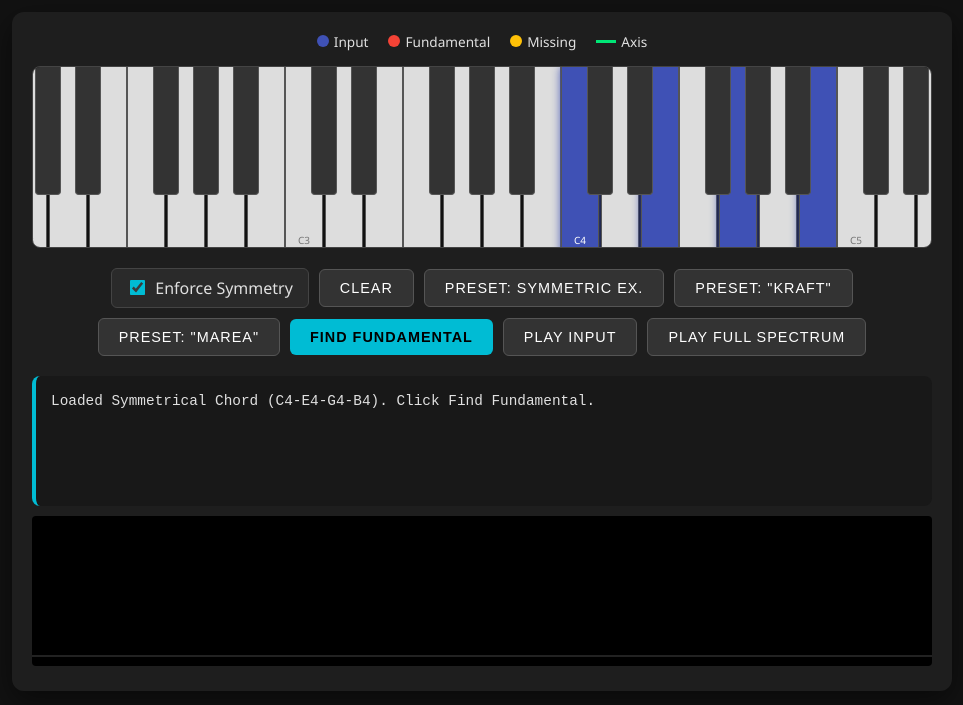
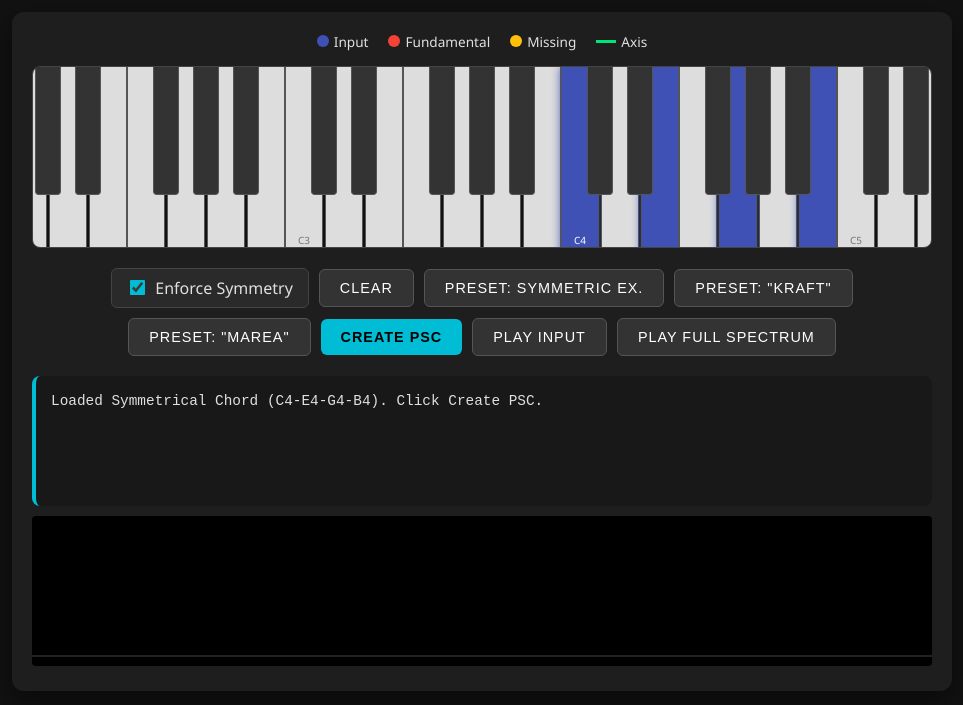
Before and after one commit to KazYasuda/spectral-chord-maker, a plain HTML site: page index.html in a window 1280 px wide. Both pictures are taken after a click on the button "PRESET: SYMMETRIC EX.". Shown: the part 111-816 px from the top of the page, without its empty margins (158-1121 px from the left). Drawn offline with nearby package versions, Linux system fonts and the light colour scheme.

Commit message:
Update index.html
I've updated the "Find Fundamental" button to read "Create PSC" (Primary Structural Chord), which is the term Lindberg uses for these core harmonic pillars. I also updated the instructional text to match.

```diff
--- a/index.html
+++ b/index.html
@@ -224,13 +224,13 @@
             <button onclick="setPresetSymmetric()">Preset: Symmetric Ex.</button>
             <button onclick="setPresetKraft()">Preset: "Kraft"</button>
             <button onclick="setPresetMarea()">Preset: "Marea"</button>
-            <button class="primary" onclick="calculateSpectrum()">Find Fundamental</button>
+            <button class="primary" onclick="calculateSpectrum()">Create PSC</button>
             <button onclick="playInput()">Play Input</button>
             <button onclick="playFullSpectrum()">Play Full Spectrum</button>
         </div>
 
         <div class="analysis-output" id="output">
-            Select notes on the piano (or use a preset) and click "Find Fundamental".
+            Select notes on the piano (or use a preset) and click "Create PSC".
             <br>Tip: Use "Enforce Symmetry" to filter spectral notes that don't have a partner.
         </div>
 
@@ -283,7 +283,7 @@
             fundamentalNote = null;
             missingNotes.clear();
             currentAxis = null;
-            document.getElementById('output').innerHTML = "Analysis cleared. Click 'Find Fundamental' to recalculate.";
+            document.getElementById('output').innerHTML = "Analysis cleared. Click 'Create PSC' to recalculate.";
             drawSpectrum();
         }
 
@@ -477,21 +477,21 @@
             [60, 64, 67, 71].forEach(n => selectedNotes.add(n));
             renderKeys();
             document.getElementById('symmetryMode').checked = true;
-            document.getElementById('output').innerText = "Loaded Symmetrical Chord (C4-E4-G4-B4). Click Find Fundamental.";
+            document.getElementById('output').innerText = "Loaded Symmetrical Chord (C4-E4-G4-B4). Click Create PSC.";
         }
 
         function setPresetKraft() {
             clearAll();
             [38, 45, 51, 65, 71, 78].forEach(n => selectedNotes.add(n));
             renderKeys();
-            document.getElementById('output').innerText = "Loaded 'Kraft' Texture. Try finding fundamental.";
+            document.getElementById('output').innerText = "Loaded 'Kraft' Texture. Try clicking Create PSC.";
         }
 
         function setPresetMarea() {
             clearAll();
             [48, 55, 60, 64, 70, 74].forEach(n => selectedNotes.add(n));
             renderKeys();
-            document.getElementById('output').innerText = "Loaded 'Marea' Texture. Try finding fundamental.";
+            document.getElementById('output').innerText = "Loaded 'Marea' Texture. Try clicking Create PSC.";
         }
 
         // --- AUDIO & CANVAS ---
```
